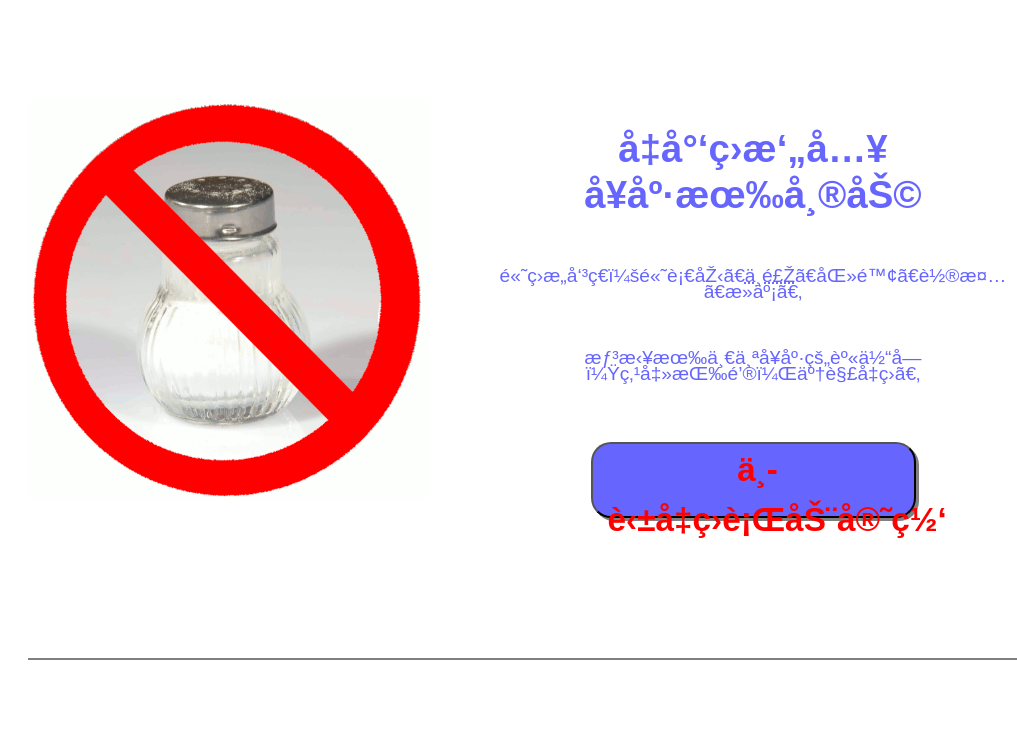
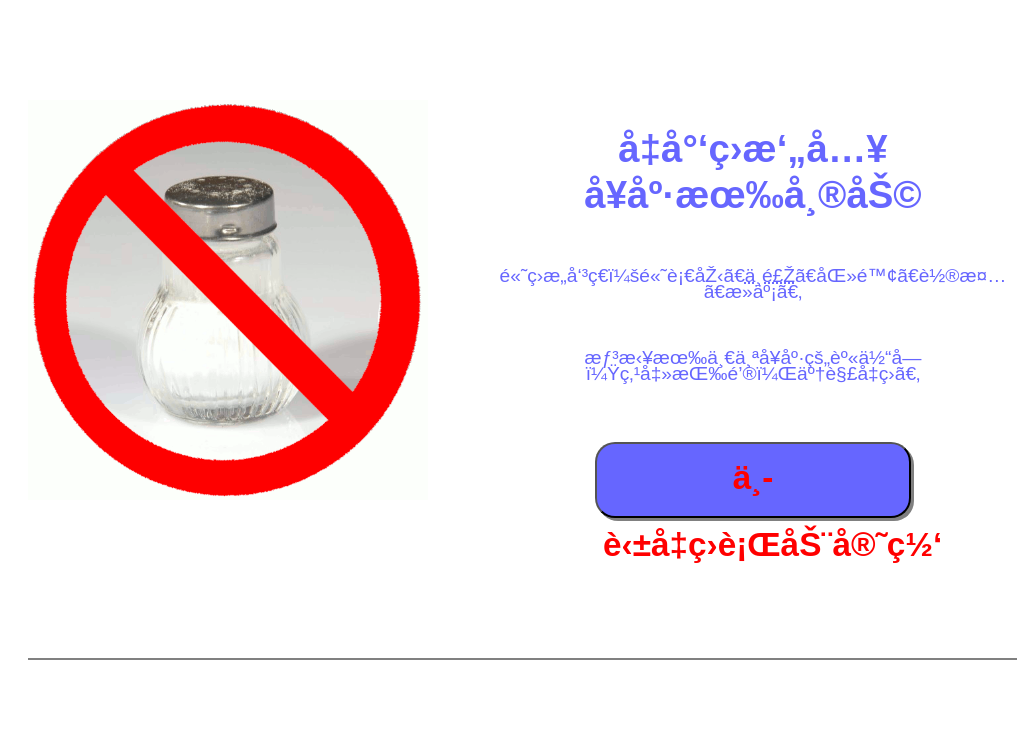
Before and after one commit to sjmcsy/actionsalt, a plain HTML site: page index.html in a window 1280 px wide. Shown: the top 737 px of the page, without its empty margins (112-1129 px from the left). Drawn offline with Linux system fonts and the light colour scheme.

Commit message:
Update style.css

```diff
--- a/style.css
+++ b/style.css
@@ -70,10 +70,8 @@
       display: block;
       width: 300px;
       height: 70px;
-      text-decoration: none;
       font-size: 2.5em;
-      line-height: 1.5em;
-      padding-left: 9px;
+      line-height: 2em;
   }
 
   /* 字体样式 */
@@ -108,35 +106,3 @@
   a:hover {
     color: gold;
   }
-
-
-
-
-
-
-
-  /*
-  曾经犯的错误
-  1. 这个布局，很乱，后来，我用简单的代码，实现了这一长串的指令。
-  header {
-    display: flex;
-    flex: wrap row;
-    border: 2px solid black;
-  }
-  header div:first-of-type {
-    border: 2px solid black;
-  }
-
-  section:nth-of-type(1) {
-    display: flex;
-    border: 2px solid black;
-  }
-  section:nth-of-type(2) {
-    padding: 40px;
-  }
-
-  footer {
-    border: 2px solid black;
-    padding: 20px 40px;
-  }
-*/
```
